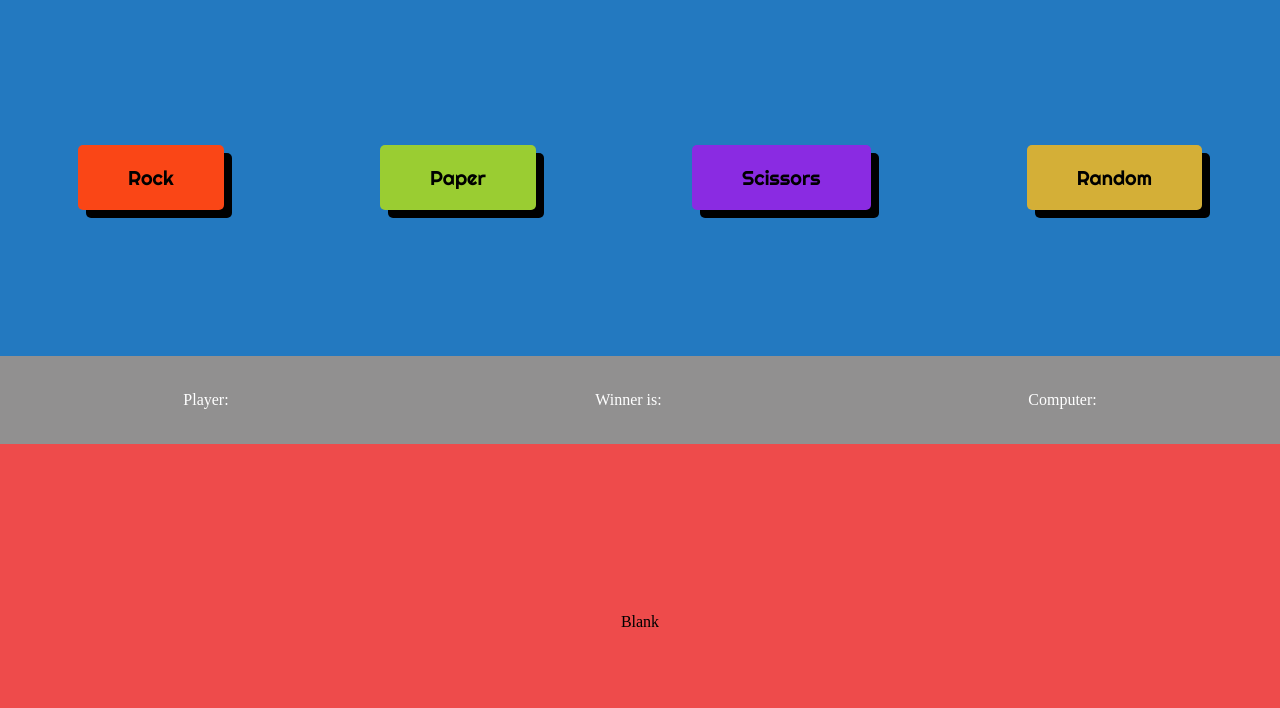
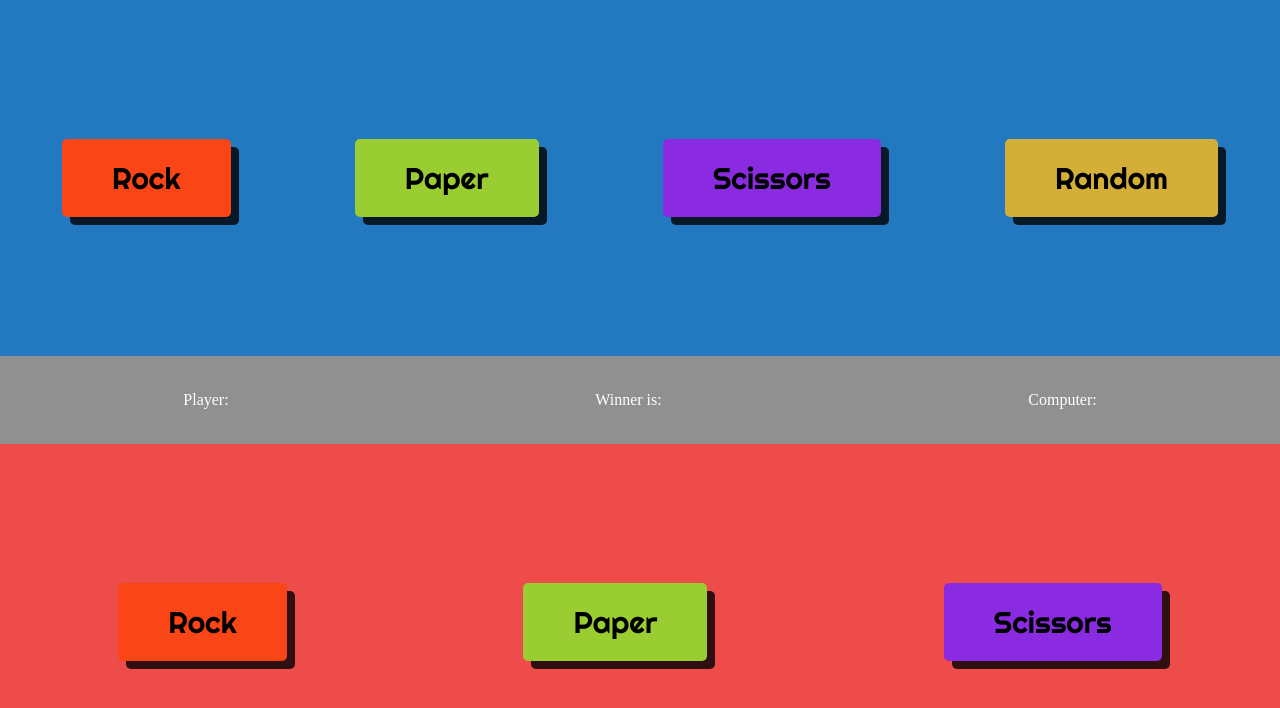
Before and after one commit to georges-kh/Rock-Paper-Scissors, a plain HTML site: page index.html in a window 1280 px wide. Both pictures are taken after a click on the button "Random". Drawn offline with Linux system fonts and the light colour scheme.

Commit message:
Animate buttons
- added buttons to computer div
- added the selected class in the game function
- added event listeners for transition end on both player and computer buttons
that remove the selected class

```diff
--- a/index.html
+++ b/index.html
@@ -26,7 +26,9 @@
             <p>Computer:</p>
         </div>
         <div class="computer">
-            <p>Blank</p>
+            <button class="rock-button" id="Rock">Rock</button>
+            <button class="paper-button"id="Paper">Paper</button>
+            <button class="scissors-button" id="Scissors">Scissors</button>
         </div>
     </div>
 </body>
--- a/rock-paper-scissors.js
+++ b/rock-paper-scissors.js
@@ -30,9 +30,13 @@ let computerScore = 0;
 // Play 5 rounds while keeping score
 function game() {
 		let playerSelection = this.value;
+    this.classList.add("selected");
 		let computerSelection = getComputersChoice();
+
+    // adds the selected class to the computer buttons
+    document.getElementById(computerSelection).classList.add("selected");
+
     let round = playRound(playerSelection, computerSelection);
-
     // if player wins, add 1 to playerScore
     if (round === "player") {
       playerScore++;
@@ -59,5 +63,17 @@ function game() {
 	}
 }
 
-const click = document.querySelectorAll("button");
+// removes the selected class from chosen buttons (player and computer)
+function removeTransition(e) {
+  if (e.propertyName !== "transform") return;
+  this.classList.remove("selected");
+}
+
+const click = document.querySelectorAll(".player button");
+// event listeners for player button clicks and end of transitions
 click.forEach((move) => move.addEventListener("click", game));
+click.forEach((select) => select.addEventListener("transitionend", removeTransition));
+
+const compMove = document.querySelectorAll(".computer button");
+// event listener for computer end of transitions
+compMove.forEach((compSelect) => compSelect.addEventListener("transitionend", removeTransition));
--- a/style.css
+++ b/style.css
@@ -11,7 +11,8 @@ body {
   align-items: center;
 }
 
-.player {
+.player,
+.computer {
   width: 100%;
   background-color: rgb(35, 121, 192);
   flex: 4;
@@ -22,32 +23,45 @@ body {
 
 button {
   font-family: "Righteous", sans-serif;
-  font-size: 20px;
+  font-size: 30px;
   padding: 20px 50px;;
   border: 0 solid black;
   border-radius: 5px;
-  box-shadow: 8px 8px;
-  transition: all 2s;
+  box-shadow: 8px 8px rgba(0, 0, 0, 0.8);
+  cursor: pointer;
+  transition: all 0.2s;
 }
 
-.button:active {
-  transform: translate(8px, 8px);
+.computer button {
+  cursor: default;
 }
 
 .rock-button {
-  background-color: rgb(250,70,22);
+  background: rgb(250,70,22);
 }
 
 .paper-button {
-  background-color: rgb(154,205,50);
+  background: rgb(154,205,50);
 }
 
 .scissors-button {
-  background-color: rgb(138, 43, 226);
+  background: rgb(138, 43, 226);
 }
 
 .random-button {
-  background-color: rgb(212, 175, 55);
+  background: rgb(212, 175, 55);
+}
+
+/* .player button:hover {
+  transform: translate(3px, 3px);
+  box-shadow: 6px 6px;
+} */
+
+.selected {
+  transform: translate(8px, 8px);
+  box-shadow: 0 0;
+  background: rgb(255, 255, 78);
+  color: purple;
 }
 
 .score {
@@ -69,7 +83,3 @@ button {
   flex: 4;
   display: flex;
 }
-
-.computer p {
-  margin: auto;
-}
```
